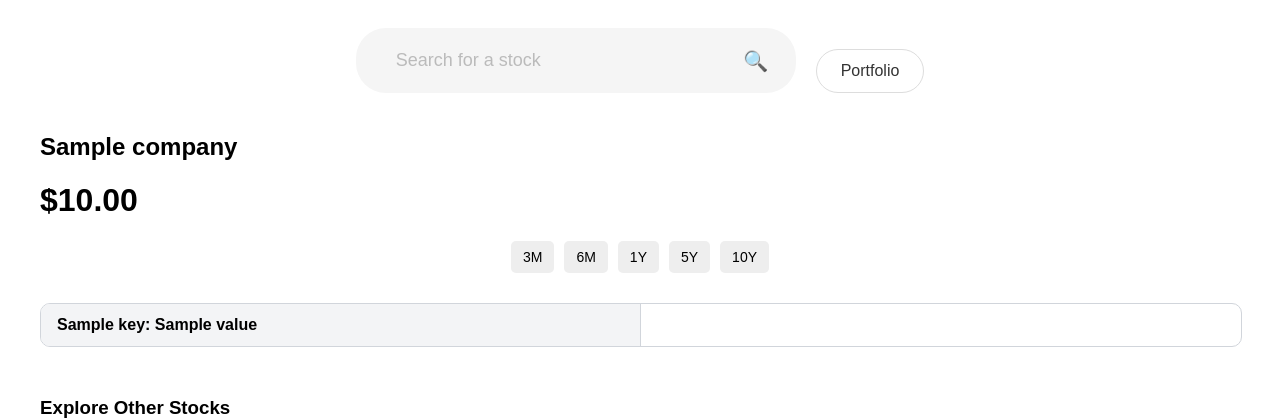
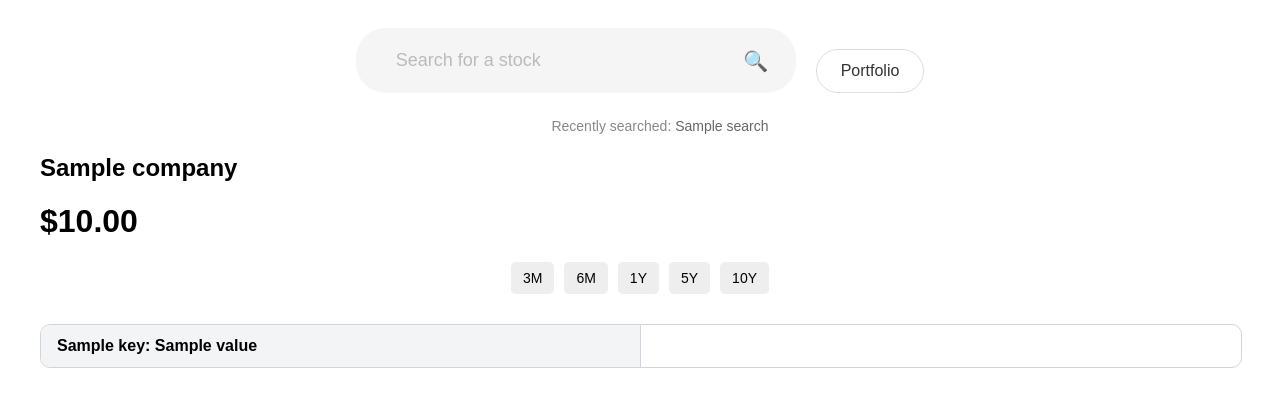
Before and after one commit to tokisakiiuwu/StockProject, a Django app: template templates/index.html in a window 1280 px wide. Shown: the top 419 px of the page. Run offline with Django 5.2, Linux system fonts and the light colour scheme; the template is opened without the code that fills it: most values are stand-ins (such as "Sample title", 1, 10 or a date in 2020); some libraries are stand-ins or nearby versions.

Commit message:
added new 'recently searched' function
updated both views.py and index.html for new function

```diff
--- a/templates/index.html
+++ b/templates/index.html
@@ -17,6 +17,7 @@
             justify-content: center;
             width: 100%;
             gap: 20px;
+            margin-bottom: 5px;
         }
 
         .search-container, .text-container {
@@ -81,6 +82,30 @@
 
         .portfolio-container button:hover {
             background: #f5f5f5;
+        }
+
+
+        .recent-searches-container {
+            width: 100%;
+            text-align: center;
+            margin-bottom: 20px; /* Space below the recent searches */
+            padding: 0 20px; /* Match your container padding */
+        }
+
+        .recent-searches {
+            font-size: 14px;
+            color: #888;
+            margin-top: 5px;
+        }
+
+        .recent-search {
+            color: #666;
+            text-decoration: none;
+        }
+
+        .recent-search:hover {
+            text-decoration: underline;
+            color: #2563eb;
         }
 
         .chart-container,
@@ -182,6 +207,17 @@
             </div>
         </div>
 
+        <div class="recent-searches-container">
+            {% if recent_searches %}
+                <div class="recent-searches">
+                    Recently searched:
+                    {% for search in recent_searches %}
+                        <a href="/?ticker={{ search }}" class="recent-search">{{ search }}</a>{% if not forloop.last %}, {% endif %}
+                    {% endfor %}
+                </div>
+            {% endif %}
+        </div>
+
         {% if error %}
             <p style="color: red;">{{ error }}</p>
         {% endif %}
```
Also changed, not shown: stocks/views.py (+13 -0 lines).
